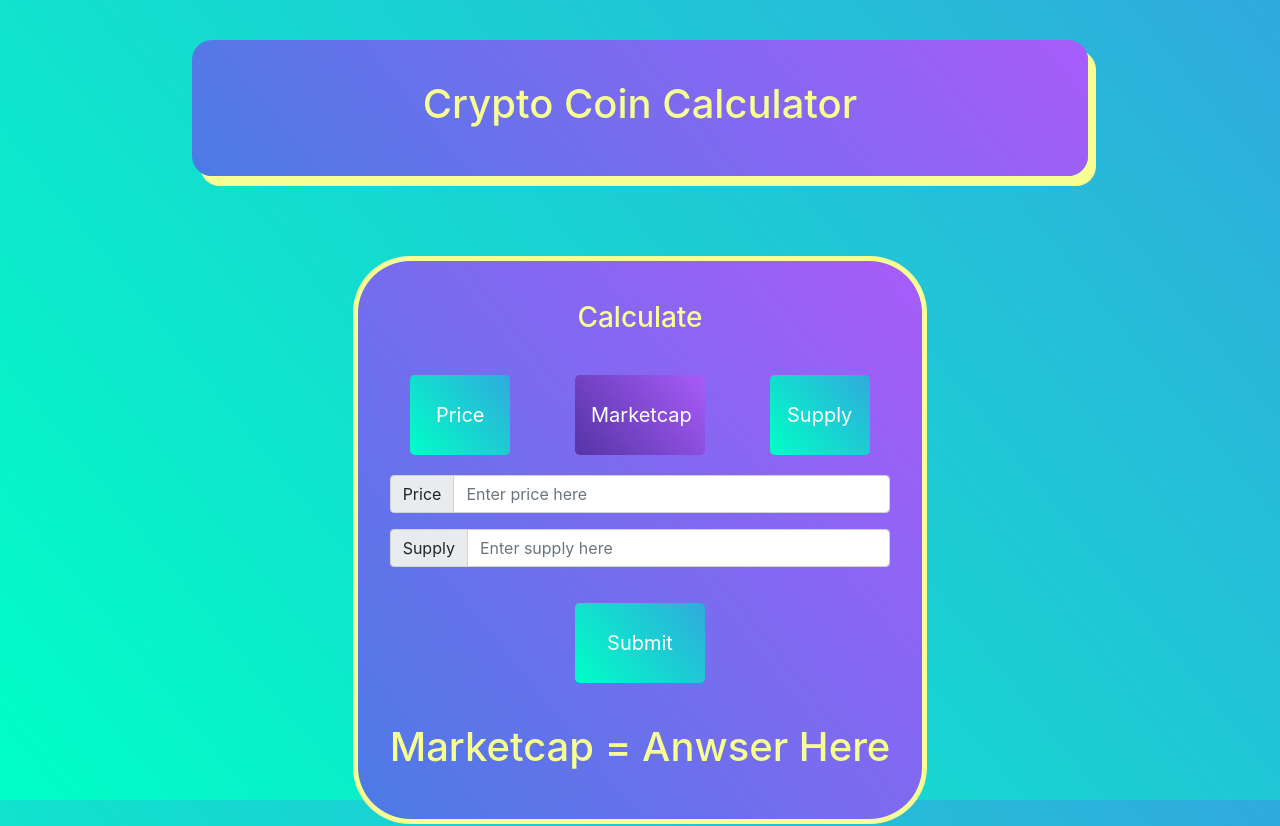
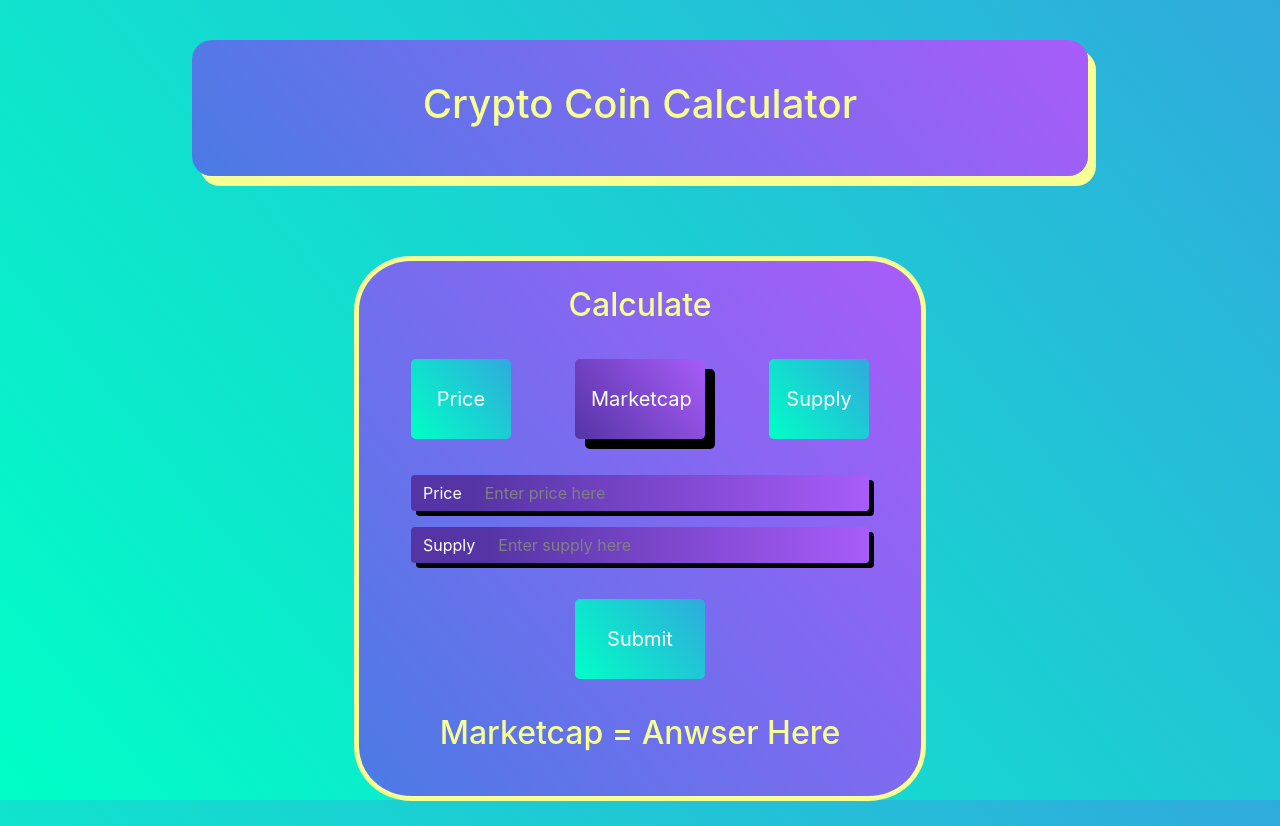
Before and after one commit to TheGreenNoodle/crypto-calculator, a React (Create React App) app: page / in a window 1280 px wide. Shown: the top 826 px of the page. Built offline with nearby package versions, Linux system fonts and the light colour scheme.

Commit message:
Added more styles to the buttons and inputs. Configure React app for deployment to GitHub Pages.

```diff
--- a/package.json
+++ b/package.json
@@ -1,6 +1,7 @@
 {
   "name": "my-app",
   "version": "0.1.0",
+  "homepage": "https://thegreennoodle.github.io/crypto-calculator/",
   "private": true,
   "dependencies": {
     "@emotion/react": "^11.9.0",
@@ -17,9 +18,12 @@
     "web-vitals": "^2.1.4"
   },
   "devDependencies": {
+    "gh-pages": "^3.2.3",
     "react-scripts": "5.0.1"
   },
   "scripts": {
+    "predeploy": "npm run build",
+    "deploy": "gh-pages -d build",
     "start": "react-scripts start",
     "build": "react-scripts build",
     "test": "react-scripts test",
--- a/src/CSS/Calculator.module.css
+++ b/src/CSS/Calculator.module.css
@@ -1,5 +1,5 @@
 /* Overall sytle */
-.calcBoxStyles {
+.calcBox {
   margin: 120px 0;
   padding: 20px;
 
@@ -12,9 +12,13 @@
 
   display: inline-block;
 }
-
+/* Header Calc Box*/
+.header {
+  margin: 5px auto 15px;
+}
 /* Custom Buttons */
-.customBtn {
+.customBtn,
+.submitBtn {
   margin: 20px;
   height: 80px;
   width: 100px;
@@ -27,33 +31,61 @@
 
   display: inline-block;
 }
-.customBtn:hover {
-  border-color: #f7ff93;
-  border-width: medium;
-  border-style: solid;
+
+.customBtn:focus {
+  box-shadow: 10px 10px black;
 }
 
-.customBtn:focus {
-  box-shadow: none;
-  outline: none;
+.customBtnMarket,
+.submitBtn {
+  width: 130px;
 }
 
-.customBtnMarket {
-  width: 130px;
+.submitBtn:focus {
+  box-shadow: 0 0 0 2px #f7ff93;
+  background: linear-gradient(231deg, #a85cf9, #5534a5) fixed;
 }
 
 /* Active Button */
 .activeBtn {
   /* background-color: #30aadd; */
   background: linear-gradient(231deg, #a85cf9, #5534a5) fixed;
-  color: white;
+  box-shadow: 10px 10px black;
 }
 
+/* Inputs */
+.inputsDiv {
+  margin: 16px auto 0;
+  width: 458px;
+}
+
+.inputGroupTxt,
+.inputForm {
+  border: none;
+  color: white;
+  box-shadow: 5px 5px black;
+}
+.inputForm {
+  background: linear-gradient(90deg, #5534a5, #a85cf9) fixed;
+}
+
+.inputForm::placeholder {
+  color: gray;
+  opacity: 1;
+}
+
+.inputForm:focus {
+  box-shadow: 5px 5px black;
+  border-color: white;
+  outline-style: solid;
+  outline-width: thin;
+  outline-color: white;
+}
+
+.inputGroupTxt {
+  background: #5534a5;
+}
 /* Anwser */
 .anwserStyles {
-  margin: 20px 0;
+  margin: 15px auto 15px;
 }
-
-.inputsDiv {
-  color: blue;
-}
--- a/src/Components/Calculator-Components/Calculator.jsx
+++ b/src/Components/Calculator-Components/Calculator.jsx
@@ -33,10 +33,10 @@ function Calculator() {
   }
 
   return (
-    <div className={calculatorStyles.calcBoxStyles}>
+    <div className={calculatorStyles.calcBox}>
       <Container>
         <Row>
-          <h3 className={calculatorStyles.anwserStyles}>Calculate</h3>
+          <h2 className={calculatorStyles.header}>Calculate</h2>
         </Row>
 
         <Row>
--- a/src/Components/Calculator-Components/CalculatorButtons.jsx
+++ b/src/Components/Calculator-Components/CalculatorButtons.jsx
@@ -4,6 +4,7 @@ function CalcBtn(props) {
   return (
     <Col>
       <Button
+        variant="default"
         onClick={props.changeCalculate}
         className={props.className}
         name={props.name}
--- a/src/Components/Calculator-Components/DoCalculations.jsx
+++ b/src/Components/Calculator-Components/DoCalculations.jsx
@@ -51,11 +51,12 @@ function DoCalc(props) {
       />
 
       <Button
+        variant="default"
         onClick={() => {
           handleSubmit(); //Tells programs to run calculations
           setValuesArray(["", ""]); //Resets array
         }}
-        className={`${calculatorStyles.customBtn} ${calculatorStyles.customBtnMarket}`}
+        className={calculatorStyles.submitBtn}
         size="lg"
       >
         Submit
--- a/src/Components/Calculator-Components/Inputs.jsx
+++ b/src/Components/Calculator-Components/Inputs.jsx
@@ -6,14 +6,13 @@ function Inputs(props) {
   return (
     <div className={calculatorStyles.inputsDiv}>
       <InputGroup className="mb-3">
-        <InputGroup.Text id="inputGroup-sizing-default">
+        <InputGroup.Text className={calculatorStyles.inputGroupTxt}>
           {props.name} {/*Renders name of one of the two inputs*/}
         </InputGroup.Text>
         <FormControl
-          aria-label="Default"
-          aria-describedby="inputGroup-sizing-default"
+          className={calculatorStyles.inputForm}
           placeholder={"Enter " + nameLower + " here"}
-          type="Number"
+          type="number"
           onChange={props.handleInputs} //Runs handleInput to update valuesArray
           name={props.name}
           value={props.value}
--- a/src/Components/Calculator-Components/OutputAnswer.jsx
+++ b/src/Components/Calculator-Components/OutputAnswer.jsx
@@ -3,9 +3,9 @@ import calculatorStyles from "../../CSS/Calculator.module.css";
 function OutputAnswer(props) {
   return (
     <div className={calculatorStyles.anwserStyles}>
-      <h1>
+      <h2>
         {props.toFind} = {props.answer}
-      </h1>
+      </h2>
     </div>
   );
 }
```
Also changed, not shown: 2 other files (tests, documents, lock files or other folders).
